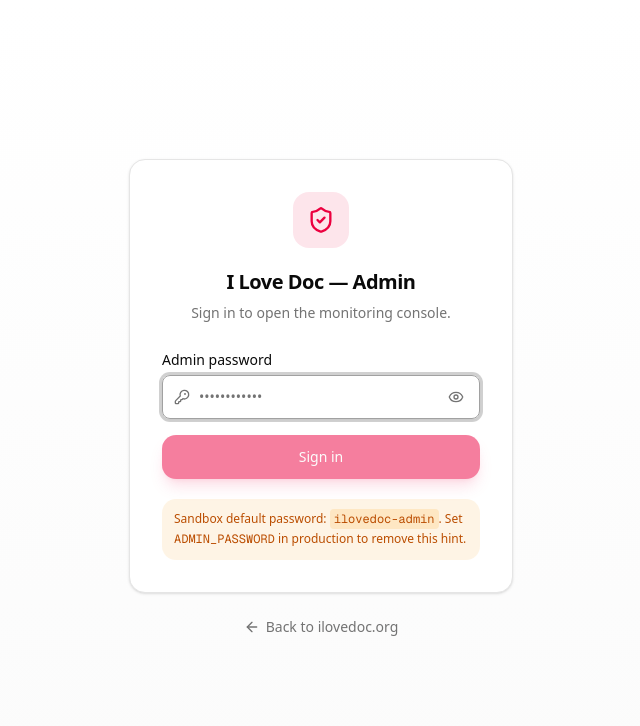
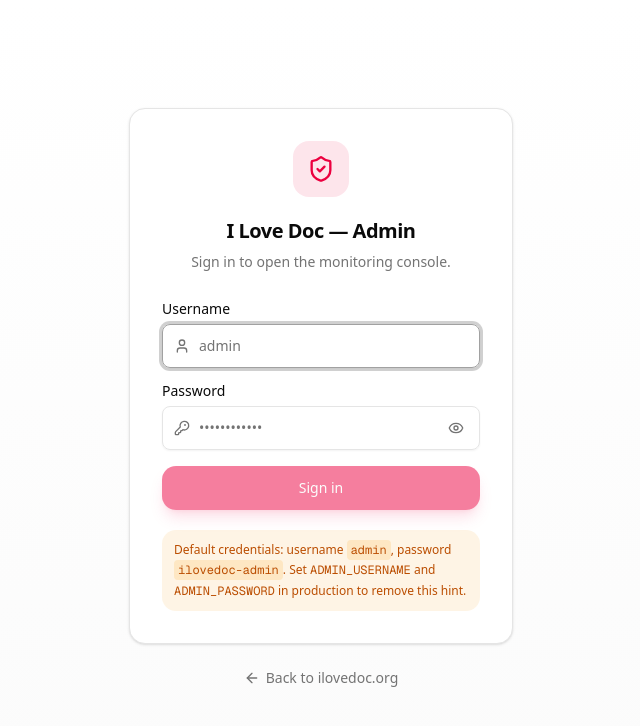
Before and after one commit to siba-jana/send-files, a Next.js app: page /admin in a window 1280 px wide. Shown: the top 726 px of the page, without its empty margins (319-959 px from the left). Built offline with nearby package versions, Linux system fonts and the light colour scheme; no server answers.

Commit message:
feat(admin): add username authentication to admin console

```diff
--- a/src/app/[locale]/admin/page.tsx
+++ b/src/app/[locale]/admin/page.tsx
@@ -5,6 +5,7 @@ import { AdminApp } from "@/components/admin/admin-app";
 import { isSupportedLocale, SUPPORTED_LOCALES } from "@/i18n/locales";
 import {
   adminCookieName,
+  adminUsername,
   usingDefaultAdminPassword,
   verifyAdminSessionToken,
 } from "@/lib/server/admin-auth";
@@ -37,11 +38,13 @@ export default async function LocalizedAdminPage({
   const token = cookieStore.get(adminCookieName())?.value;
   const isAuthenticated = verifyAdminSessionToken(token);
   const usingDefault = usingDefaultAdminPassword();
+  const username = isAuthenticated ? adminUsername() : null;
 
   return (
     <AdminApp
       initialAuthenticated={isAuthenticated}
       usingDefaultPassword={usingDefault}
+      initialUsername={username}
     />
   );
 }
--- a/src/app/admin/page.tsx
+++ b/src/app/admin/page.tsx
@@ -3,6 +3,7 @@ import { cookies } from "next/headers";
 import { AdminApp } from "@/components/admin/admin-app";
 import {
   adminCookieName,
+  adminUsername,
   usingDefaultAdminPassword,
   verifyAdminSessionToken,
 } from "@/lib/server/admin-auth";
@@ -22,11 +23,13 @@ export default async function AdminPage() {
   const token = cookieStore.get(adminCookieName())?.value;
   const isAuthenticated = verifyAdminSessionToken(token);
   const usingDefault = usingDefaultAdminPassword();
+  const username = isAuthenticated ? adminUsername() : null;
 
   return (
     <AdminApp
       initialAuthenticated={isAuthenticated}
       usingDefaultPassword={usingDefault}
+      initialUsername={username}
     />
   );
 }
--- a/src/app/api/admin/login/route.ts
+++ b/src/app/api/admin/login/route.ts
@@ -5,8 +5,8 @@ import {
   adminCookieName,
   adminSessionMaxAgeSec,
   createAdminSessionToken,
-  usingDefaultAdminPassword,
-  verifyAdminPassword,
+  usingDefaultAdminCredentials,
+  verifyAdminCredentials,
 } from '@/lib/server/admin-auth'
 import { insertErrorLog } from '@/lib/server/error-log'
 
@@ -14,6 +14,7 @@ export const dynamic = 'force-dynamic'
 export const runtime = 'nodejs'
 
 const loginSchema = z.object({
+  username: z.string().min(1).max(256).default('admin'),
   password: z.string().min(1).max(256),
 })
 
@@ -42,14 +43,14 @@ export async function POST(req: Request) {
     return NextResponse.json({ error: 'invalid_body' }, { status: 400 })
   }
 
-  if (!verifyAdminPassword(parsed.data.password)) {
+  if (!verifyAdminCredentials(parsed.data.username, parsed.data.password)) {
     await insertErrorLog({
       level: 'warn',
       source: 'admin',
       message: 'Failed admin login attempt',
       ip,
-      url: '/?admin=1',
-      context: { reason: 'bad_password' },
+      url: '/admin',
+      context: { reason: 'bad_credentials', username: parsed.data.username },
     })
     return NextResponse.json({ error: 'invalid_credentials' }, { status: 401 })
   }
@@ -59,12 +60,13 @@ export async function POST(req: Request) {
     source: 'admin',
     message: 'Admin signed in',
     ip,
-    url: '/?admin=1',
+    url: '/admin',
+    context: { username: parsed.data.username },
   })
 
   const res = NextResponse.json({
     ok: true,
-    usingDefaultPassword: usingDefaultAdminPassword(),
+    usingDefaultPassword: usingDefaultAdminCredentials(),
   })
   res.cookies.set(adminCookieName(), createAdminSessionToken(), {
     httpOnly: true,
--- a/src/app/api/admin/session/route.ts
+++ b/src/app/api/admin/session/route.ts
@@ -1,5 +1,9 @@
 import { NextResponse } from 'next/server'
-import { requireAdmin, usingDefaultAdminPassword } from '@/lib/server/admin-auth'
+import {
+  adminUsername,
+  requireAdmin,
+  usingDefaultAdminCredentials,
+} from '@/lib/server/admin-auth'
 
 export const dynamic = 'force-dynamic'
 export const runtime = 'nodejs'
@@ -8,7 +12,8 @@ export async function GET(req: Request) {
   const guard = requireAdmin(req)
   return NextResponse.json({
     authenticated: guard.ok,
-    usingDefaultPassword: usingDefaultAdminPassword(),
+    usingDefaultPassword: usingDefaultAdminCredentials(),
+    username: guard.ok ? adminUsername() : null,
     session: guard.ok ? { expiresAt: guard.session.expiresAt } : null,
   })
 }
--- a/src/components/admin/admin-api.ts
+++ b/src/components/admin/admin-api.ts
@@ -161,6 +161,7 @@ export interface LogsResponse {
 export interface SessionResponse {
   authenticated: boolean;
   usingDefaultPassword: boolean;
+  username?: string | null;
   session: { expiresAt: number } | null;
 }
 
--- a/src/components/admin/admin-app.tsx
+++ b/src/components/admin/admin-app.tsx
@@ -17,9 +17,11 @@ import { AdminDashboard } from "@/components/admin/admin-dashboard";
 export function AdminApp({
   initialAuthenticated,
   usingDefaultPassword,
+  initialUsername,
 }: {
   initialAuthenticated?: boolean;
   usingDefaultPassword?: boolean;
+  initialUsername?: string | null;
 } = {}) {
   const [phase, setPhase] = useState<"checking" | "anon" | "authed">(
     initialAuthenticated !== undefined
@@ -31,15 +33,21 @@ export function AdminApp({
   const [usingDefault, setUsingDefault] = useState<boolean | null>(
     usingDefaultPassword ?? null
   );
+  const [username, setUsername] = useState<string | null>(
+    initialUsername ?? null
+  );
 
   useEffect(() => {
-    if (initialAuthenticated !== undefined) return;
+    if (initialAuthenticated !== undefined && initialUsername !== undefined) return;
     let cancelled = false;
     void (async () => {
       try {
         const session = await adminFetch<SessionResponse>("/api/admin/session");
         if (!cancelled) {
           setUsingDefault(session.usingDefaultPassword);
+          if (session.username) {
+            setUsername(session.username);
+          }
           setPhase(session.authenticated ? "authed" : "anon");
         }
       } catch {
@@ -49,7 +57,7 @@ export function AdminApp({
     return () => {
       cancelled = true;
     };
-  }, [initialAuthenticated]);
+  }, [initialAuthenticated, initialUsername]);
 
   useEffect(() => {
     const onUnauthorized = () => setPhase("anon");
@@ -57,8 +65,16 @@ export function AdminApp({
     return () => window.removeEventListener("ilovedoc:admin-unauthorized", onUnauthorized);
   }, []);
 
-  const handleAuthenticated = useCallback(() => setPhase("authed"), []);
-  const handleSignedOut = useCallback(() => setPhase("anon"), []);
+  const handleAuthenticated = useCallback((user?: string) => {
+    if (user) {
+      setUsername(user);
+    }
+    setPhase("authed");
+  }, []);
+  const handleSignedOut = useCallback(() => {
+    setUsername(null);
+    setPhase("anon");
+  }, []);
 
   if (phase === "checking") {
     return (
@@ -83,5 +99,5 @@ export function AdminApp({
     );
   }
 
-  return <AdminDashboard onSignedOut={handleSignedOut} />;
+  return <AdminDashboard onSignedOut={handleSignedOut} username={username} />;
 }
--- a/src/components/admin/admin-login.tsx
+++ b/src/components/admin/admin-login.tsx
@@ -2,7 +2,7 @@
 
 import { useEffect, useState } from "react";
 import Link from "next/link";
-import { ArrowLeft, Eye, EyeOff, KeyRound, Loader2, ShieldCheck } from "lucide-react";
+import { ArrowLeft, Eye, EyeOff, KeyRound, Loader2, ShieldCheck, User } from "lucide-react";
 
 import { Button } from "@/components/ui/button";
 import { Input } from "@/components/ui/input";
@@ -10,16 +10,17 @@ import { Label } from "@/components/ui/label";
 import { adminFetch } from "@/components/admin/admin-api";
 
 /**
- * Admin console sign-in. Single password (ADMIN_PASSWORD env on the server,
- * dev default with an on-screen hint while unset).
+ * Admin console sign-in. Single operator credentials (ADMIN_USERNAME &
+ * ADMIN_PASSWORD env on the server, dev defaults with an on-screen hint while unset).
  */
 export function AdminLogin({
   onAuthenticated,
   usingDefaultPassword,
 }: {
-  onAuthenticated: () => void;
+  onAuthenticated: (username?: string) => void;
   usingDefaultPassword?: boolean | null;
 }) {
+  const [username, setUsername] = useState("");
   const [password, setPassword] = useState("");
   const [reveal, setReveal] = useState(false);
   const [busy, setBusy] = useState(false);
@@ -36,23 +37,23 @@ export function AdminLogin({
 
   async function submit(e: React.FormEvent) {
     e.preventDefault();
-    if (busy || !password) return;
+    if (busy || !username.trim() || !password) return;
     setBusy(true);
     setError(null);
     try {
       const res = await adminFetch<{ ok: boolean; usingDefaultPassword: boolean }>(
         "/api/admin/login",
-        { method: "POST", body: JSON.stringify({ password }) }
+        { method: "POST", body: JSON.stringify({ username: username.trim(), password }) }
       );
       setUsingDefault(res.usingDefaultPassword);
       if (res.ok) {
-        onAuthenticated();
+        onAuthenticated(username.trim());
         return;
       }
     } catch (err) {
       const message = err instanceof Error ? err.message : String(err);
       if (message === "invalid_credentials") {
-        setError("Incorrect password. Try again.");
+        setError("Incorrect username or password. Try again.");
       } else if (message === "rate_limited") {
         setError("Too many attempts — wait a few minutes before retrying.");
       } else {
@@ -81,7 +82,28 @@ export function AdminLogin({
 
           <form onSubmit={submit} className="mt-7 space-y-4">
             <div className="space-y-2">
-              <Label htmlFor="admin-password">Admin password</Label>
+              <Label htmlFor="admin-username">Username</Label>
+              <div className="relative">
+                <User
+                  aria-hidden="true"
+                  className="pointer-events-none absolute left-3 top-1/2 size-4 -translate-y-1/2 text-muted-foreground"
+                />
+                <Input
+                  id="admin-username"
+                  type="text"
+                  autoComplete="username"
+                  autoFocus
+                  value={username}
+                  onChange={(e) => setUsername(e.target.value)}
+                  className="h-11 pl-9 pr-3"
+                  placeholder="admin"
+                  required
+                />
+              </div>
+            </div>
+
+            <div className="space-y-2">
+              <Label htmlFor="admin-password">Password</Label>
               <div className="relative">
                 <KeyRound
                   aria-hidden="true"
@@ -91,11 +113,11 @@ export function AdminLogin({
                   id="admin-password"
                   type={reveal ? "text" : "password"}
                   autoComplete="current-password"
-                  autoFocus
                   value={password}
                   onChange={(e) => setPassword(e.target.value)}
                   className="h-11 pl-9 pr-11"
                   placeholder="••••••••••••"
+                  required
                 />
                 <button
                   type="button"
@@ -116,7 +138,7 @@ export function AdminLogin({
 
             <Button
               type="submit"
-              disabled={busy || !password}
+              disabled={busy || !username.trim() || !password}
               className="h-11 w-full rounded-xl bg-rose-600 shadow-lg shadow-rose-600/25 hover:bg-rose-700 dark:bg-rose-500 dark:hover:bg-rose-600"
             >
               {busy ? (
@@ -132,10 +154,10 @@ export function AdminLogin({
 
           {usingDefault === true && (
             <p className="mt-5 rounded-xl bg-amber-500/10 px-3 py-2.5 text-xs leading-relaxed text-amber-700 dark:text-amber-400">
-              Sandbox default password:{" "}
-              <code className="rounded bg-amber-500/15 px-1 py-0.5 font-mono">ilovedoc-admin</code>
-              . Set <code className="font-mono">ADMIN_PASSWORD</code> in production to remove
-              this hint.
+              Default credentials: username{" "}
+              <code className="rounded bg-amber-500/15 px-1 py-0.5 font-mono">admin</code>, password{" "}
+              <code className="rounded bg-amber-500/15 px-1 py-0.5 font-mono">ilovedoc-admin</code>.
+              Set <code className="font-mono">ADMIN_USERNAME</code> and <code className="font-mono">ADMIN_PASSWORD</code> in production to remove this hint.
             </p>
           )}
         </div>
--- a/src/lib/server/admin-auth.ts
+++ b/src/lib/server/admin-auth.ts
@@ -14,8 +14,13 @@ import { createHash, createHmac, timingSafeEqual } from 'node:crypto'
 const COOKIE_NAME = 'ilovedoc_admin'
 const SESSION_TTL_MS = 12 * 3_600_000
 
-/** Dev default password — the login screen shows a hint while it is active. */
+/** Dev default credentials — the login screen shows a hint while unset. */
+const DEFAULT_USERNAME = 'admin'
 const DEFAULT_PASSWORD = 'ilovedoc-admin'
+
+export function adminUsername(): string {
+  return process.env.ADMIN_USERNAME || DEFAULT_USERNAME
+}
 
 export function adminPassword(): string {
   return process.env.ADMIN_PASSWORD || DEFAULT_PASSWORD
@@ -23,6 +28,10 @@ export function adminPassword(): string {
 
 export function usingDefaultAdminPassword(): boolean {
   return !process.env.ADMIN_PASSWORD
+}
+
+export function usingDefaultAdminCredentials(): boolean {
+  return !process.env.ADMIN_PASSWORD || !process.env.ADMIN_USERNAME
 }
 
 function signingSecret(): string {
@@ -38,6 +47,18 @@ export function verifyAdminPassword(candidate: string): boolean {
   const a = createHash('sha256').update(candidate, 'utf8').digest()
   const b = createHash('sha256').update(adminPassword(), 'utf8').digest()
   return timingSafeEqual(a, b)
+}
+
+/** Timing-safe credentials check (username and password). */
+export function verifyAdminCredentials(
+  userCandidate: string,
+  passCandidate: string
+): boolean {
+  const userA = createHash('sha256').update(userCandidate.trim(), 'utf8').digest()
+  const userB = createHash('sha256').update(adminUsername().trim(), 'utf8').digest()
+  const passA = createHash('sha256').update(passCandidate, 'utf8').digest()
+  const passB = createHash('sha256').update(adminPassword(), 'utf8').digest()
+  return timingSafeEqual(userA, userB) && timingSafeEqual(passA, passB)
 }
 
 function sign(payload: string): string {
```
Also changed, not shown: src/components/admin/admin-dashboard.tsx (+13 -1 lines).
